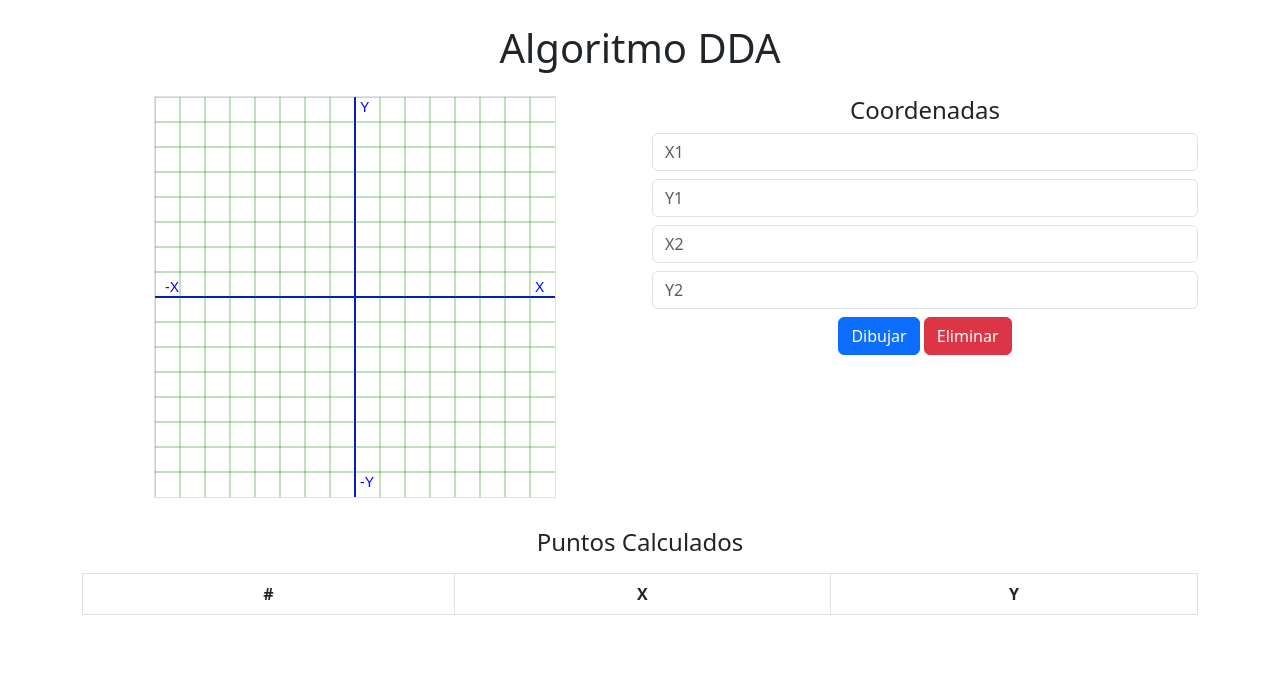
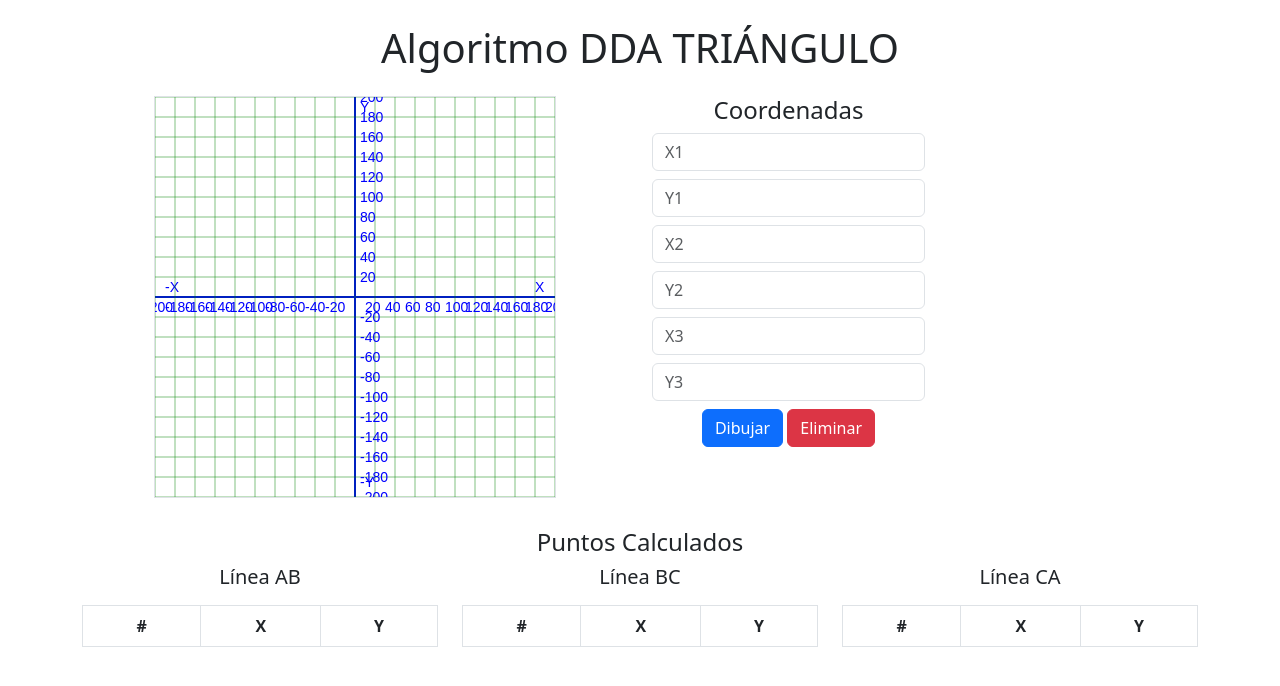
Before and after one commit to GeorginaAndrea/GraficacionDDA, a Flask app: page / in a window 1280 px wide. Shown: the top 686 px of the page. Run offline with Flask 3, Linux system fonts and the light colour scheme; lists and menus that the app fills with data are empty.

Commit message:
Cambios triangulo relleno

```diff
--- a/static/script.js
+++ b/static/script.js
@@ -1,17 +1,25 @@
 $(document).ready(function () {
     var canvas = document.getElementById("canvas");
-    var ctx = canvas.getContext("2d");
+    var ctx = canvas.getContext("2d", { willReadFrequently: true });
     var width = canvas.width;
     var height = canvas.height;
     var centerX = width / 2;
     var centerY = height / 2;
-    var table = $("#pointsTable");
 
+    // Variables para las tablas
+    var tableAB = $("#pointsTableAB");
+    var tableBC = $("#pointsTableBC");
+    var tableCA = $("#pointsTableCA");
+
+    // Variable para almacenar la escala
+    let scale = 1;
+
+    // Función para inicializar el canvas
     function initializeCanvas() {
         ctx.fillStyle = "white";
         ctx.fillRect(0, 0, width, height);
 
-        // 📌 Dibujar los ejes
+        // Dibujar los ejes
         ctx.strokeStyle = "blue";
         ctx.lineWidth = 2;
 
@@ -22,7 +30,7 @@ $(document).ready(function () {
         ctx.lineTo(width, centerY);
         ctx.stroke();
 
-        // 📌 Etiquetas de los ejes
+        // Etiquetas de los ejes
         ctx.fillStyle = "blue";
         ctx.font = "14px Arial";
         ctx.fillText("X", width - 20, centerY - 5);
@@ -30,27 +38,52 @@ $(document).ready(function () {
         ctx.fillText("Y", centerX + 5, 15);
         ctx.fillText("-Y", centerX + 5, height - 10);
 
-        // 📌 Dibujar la cuadrícula
+        // Dibujar la cuadrícula
         ctx.strokeStyle = "green";
         ctx.lineWidth = 0.5;
-        for (let i = 0; i < width; i += 25) {
+
+        // Espacio entre cuadros (en píxeles)
+        const gridSpacing = 20;
+
+        // Dibujar cuadrícula y etiquetas en el eje X
+        for (let i = 0; i <= width; i += gridSpacing) {
             ctx.beginPath();
             ctx.moveTo(i, 0);
             ctx.lineTo(i, height);
             ctx.stroke();
+
+            // Calcular el valor en coordenadas
+            let valueX = (i - centerX) / scale;
+
+            // Dibujar etiqueta solo si no es el centro
+            if (Math.abs(valueX) > 0.1) { // Evitar el centro (0)
+                ctx.fillText(Math.round(valueX).toString(), i - 10, centerY + 15);
+            }
         }
-        for (let i = 0; i < height; i += 25) {
+
+        // Dibujar cuadrícula y etiquetas en el eje Y
+        for (let i = 0; i <= height; i += gridSpacing) {
             ctx.beginPath();
             ctx.moveTo(0, i);
             ctx.lineTo(width, i);
             ctx.stroke();
+
+            // Calcular el valor en coordenadas
+            let valueY = (centerY - i) / scale;
+
+            // Dibujar etiqueta solo si no es el centro
+            if (Math.abs(valueY) > 0.1) { // Evitar el centro (0)
+                ctx.fillText(Math.round(valueY).toString(), centerX + 5, i + 5);
+            }
         }
     }
 
+    // Algoritmo DDA para dibujar una línea
     function dda(x1, y1, x2, y2) {
         let dx = x2 - x1;
         let dy = y2 - y1;
-        let steps = Math.max(Math.abs(dx), Math.abs(dy));
+        let steps = Math.max(Math.abs(dx), Math.abs(dy), 1); // Asegura que steps sea al menos 1
+
         let xInc = dx / steps;
         let yInc = dy / steps;
 
@@ -62,61 +95,118 @@ $(document).ready(function () {
         ctx.lineWidth = 2;
 
         ctx.beginPath();
-        ctx.moveTo(centerX + x * scale, centerY - y * scale); // Mover al primer punto
+        ctx.moveTo(centerX + x * scale, centerY - y * scale);
 
         for (let i = 0; i <= steps; i++) {
             let screenX = centerX + x * scale;
             let screenY = centerY - y * scale;
-            ctx.lineTo(screenX, screenY);  // Conectar al siguiente punto
+            ctx.lineTo(screenX, screenY);
             points.push({ x: Math.round(x), y: Math.round(y) });
             x += xInc;
             y += yInc;
         }
 
-        ctx.stroke();  // Traza la línea
-
+        ctx.stroke();
         return points;
     }
 
-    // 📌 Función para calcular la escala dinámica
-    function calculateScale(x1, y1, x2, y2) {
-        let maxX = Math.max(Math.abs(x1), Math.abs(x2));
-        let maxY = Math.max(Math.abs(y1), Math.abs(y2));
+    // Función para rellenar el triángulo con líneas desde un punto fijo
+    function fillTriangleWithLines(x1, y1, x2, y2, x3, y3) {
+        // Convertir las coordenadas del triángulo a coordenadas de pantalla
+        let p1 = { x: centerX + x1 * scale, y: centerY - y1 * scale };
+        let p2 = { x: centerX + x2 * scale, y: centerY - y2 * scale };
+        let p3 = { x: centerX + x3 * scale, y: centerY - y3 * scale };
 
-        // Calculamos un factor de escala, por ejemplo, que el mayor valor no ocupe más de 1/2 del canvas
-        let scaleX = width / (2 * maxX);
-        let scaleY = height / (2 * maxY);
+        // Seleccionar el punto fijo (Xc, Yc)
+        let fixedPoint = p3; // Usamos el punto C como punto fijo
 
-        return Math.min(scaleX, scaleY); // Elegir el mínimo de ambos para que todo se vea en el canvas
+        // Generar las líneas AB, BC y CA usando DDA
+        let lineAB = dda(x1, y1, x2, y2);
+        let lineBC = dda(x2, y2, x3, y3);
+        let lineCA = dda(x3, y3, x1, y1);
+
+        // Rellenar el triángulo con líneas desde el punto fijo
+        function fillWithLines(points) {
+            points.forEach(point => {
+                let screenX = centerX + point.x * scale;
+                let screenY = centerY - point.y * scale;
+
+                // Dibujar una línea desde el punto fijo hasta el punto actual
+                ctx.beginPath();
+                ctx.moveTo(fixedPoint.x, fixedPoint.y);
+                ctx.lineTo(screenX, screenY);
+                ctx.strokeStyle = "red"; // Color de relleno
+                ctx.lineWidth = 1;
+                ctx.stroke();
+            });
+        }
+
+        // Rellenar con las líneas AB, BC y CA
+        fillWithLines(lineAB);
+        fillWithLines(lineBC);
+        fillWithLines(lineCA);
+
+        // Actualizar las tablas con los puntos de las líneas
+        updateTable(lineAB, tableAB);
+        updateTable(lineBC, tableBC);
+        updateTable(lineCA, tableCA);
     }
 
-    function drawLine() {
+    // Función para actualizar una tabla con los puntos
+    function updateTable(points, table) {
+        table.empty(); // Limpiar la tabla antes de agregar nuevos puntos
+        points.forEach((point, index) => {
+            table.append(`
+                <tr>
+                    <td>${index}</td>
+                    <td>${point.x}</td>
+                    <td>${point.y}</td>
+                </tr>
+            `);
+        });
+    }
+
+    // Función para dibujar un triángulo
+    function drawTriangle(x1, y1, x2, y2, x3, y3) {
+        // Rellenar el triángulo con líneas desde un punto fijo
+        fillTriangleWithLines(x1, y1, x2, y2, x3, y3);
+    }
+
+    // Función para calcular la escala dinámica
+    function calculateScale(x1, y1, x2, y2, x3, y3) {
+        let maxX = Math.max(Math.abs(x1), Math.abs(x2), Math.abs(x3));
+        let maxY = Math.max(Math.abs(y1), Math.abs(y2), Math.abs(y3));
+        let scaleX = (width / 2) / maxX;
+        let scaleY = (height / 2) / maxY;
+        return Math.min(scaleX, scaleY);
+    }
+
+    // Función para dibujar el triángulo y actualizar la tabla
+    function draw() {
         let x1 = parseInt($("#x1").val());
         let y1 = parseInt($("#y1").val());
         let x2 = parseInt($("#x2").val());
         let y2 = parseInt($("#y2").val());
+        let x3 = parseInt($("#x3").val());
+        let y3 = parseInt($("#y3").val());
 
-        // 📌 Calcular la escala adecuada
-        scale = calculateScale(x1, y1, x2, y2);
+        // Calcular la escala
+        scale = calculateScale(x1, y1, x2, y2, x3, y3);
 
+        // Inicializar el canvas y dibujar el triángulo
         initializeCanvas();
-        let points = dda(x1, y1, x2, y2);
-        updateTable(points);
+        drawTriangle(x1, y1, x2, y2, x3, y3);
     }
 
-    function updateTable(points) {
-        table.empty();
-        points.forEach((point, index) => {
-            table.append(`<tr><td>${index}</td><td>${point.x}</td><td>${point.y}</td></tr>`);
-        });
-    }
-
-    $("#submitbutton").click(drawLine);
+    // Eventos de los botones
+    $("#submitbutton").click(draw);
     $("#erasebutton").click(function () {
         initializeCanvas();
-        table.empty();
+        tableAB.empty();
+        tableBC.empty();
+        tableCA.empty();
     });
 
-    let scale = 5; // Inicializamos la escala con un valor predeterminado
+    // Inicializar el canvas al cargar la página
     initializeCanvas();
 });
--- a/templates/index.html
+++ b/templates/index.html
@@ -18,28 +18,60 @@
 </head>
 <body>
     <div class="container text-center mt-4">
-        <h1 class="mb-4">Algoritmo DDA</h1>
+        <h1 class="mb-4">Algoritmo DDA TRIÁNGULO</h1>
         <div class="row">
             <div class="col-md-6">
                 <canvas id="canvas" width="400" height="400" class="border"></canvas>
             </div>
+            <div class="col-md-6">
                 <div class="col-md-6">
                     <h4>Coordenadas</h4>
                     <input type="number" id="x1" placeholder="X1" class="form-control mb-2">
                     <input type="number" id="y1" placeholder="Y1" class="form-control mb-2">
                     <input type="number" id="x2" placeholder="X2" class="form-control mb-2">
                     <input type="number" id="y2" placeholder="Y2" class="form-control mb-2">
+                    <input type="number" id="x3" placeholder="X3" class="form-control mb-2">
+                    <input type="number" id="y3" placeholder="Y3" class="form-control mb-2">
                     <button class="btn btn-primary" id="submitbutton">Dibujar</button>
                     <button class="btn btn-danger" id="erasebutton">Eliminar</button>
                 </div>
             </div>
+        </div>
         <h4 class="mt-4">Puntos Calculados</h4>
+<div class="row">
+    <!-- Tabla para la línea AB -->
+    <div class="col-md-4">
+        <h5>Línea AB</h5>
         <table class="table table-bordered mt-3">
             <thead>
                 <tr><th>#</th><th>X</th><th>Y</th></tr>
             </thead>
-            <tbody id="pointsTable"></tbody>
+            <tbody id="pointsTableAB"></tbody>
         </table>
+    </div>
+
+    <!-- Tabla para la línea BC -->
+    <div class="col-md-4">
+        <h5>Línea BC</h5>
+        <table class="table table-bordered mt-3">
+            <thead>
+                <tr><th>#</th><th>X</th><th>Y</th></tr>
+            </thead>
+            <tbody id="pointsTableBC"></tbody>
+        </table>
+    </div>
+
+    <!-- Tabla para la línea CA -->
+    <div class="col-md-4">
+        <h5>Línea CA</h5>
+        <table class="table table-bordered mt-3">
+            <thead>
+                <tr><th>#</th><th>X</th><th>Y</th></tr>
+            </thead>
+            <tbody id="pointsTableCA"></tbody>
+        </table>
+    </div>
+</div>
     </div>
 
 </body>
```
Lines whose indentation alone changed are shown as unchanged.
